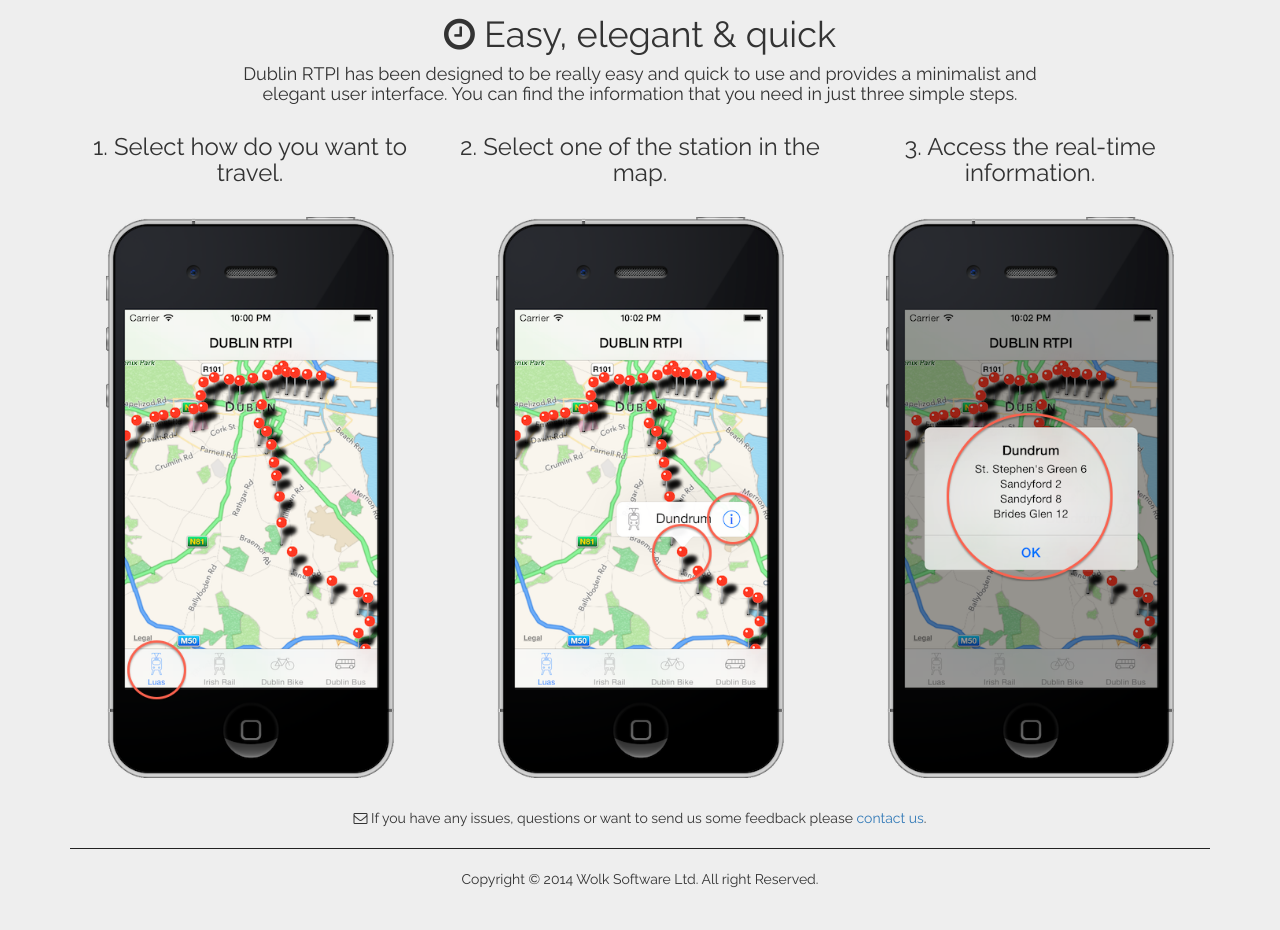
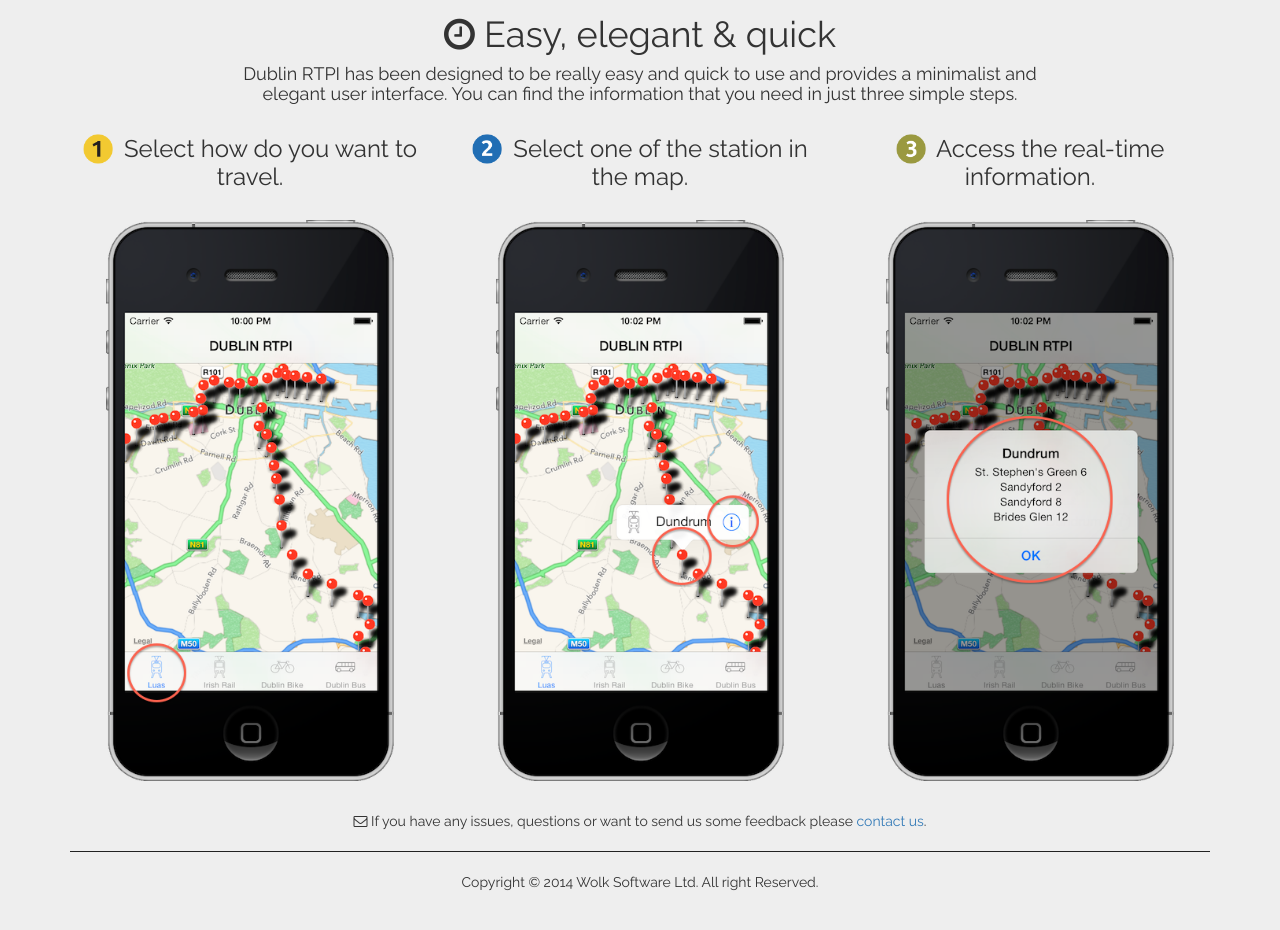
Before and after one commit to luiseduardohdbackup/DublinRTPI, a plain HTML site: page index.html in a window 1280 px wide. Shown: the part 1280-2210 px from the top of the page. Drawn offline with nearby package versions, Linux system fonts and the light colour scheme; a small style sheet from the web is missing.

Commit message:
added count icons

```diff
--- a/index.html
+++ b/index.html
@@ -115,20 +115,32 @@
                 </div>
 
                 <div class="col-lg-4">
-                    <h3>1. Select how do you want to travel.</h3><br/>
+                    <h3>
+                        <img src="./media/1.png" class="count"/>
+                        Select how do you want to travel.
+                    </h3>
+                    <br/>
                     <div class="imgWrap">
                         <img class="animatedElement fadeIn iOS" src="./media/ios/2_2.png"
                             data-android="./media/android/2_3.png" data-ios="./media/ios/2_2.png"/>
                     </div>
                 </div>
                 <div class="col-lg-4">
-                    <h3>2. Select one of the station in the map.</h3><br/>
+                    <h3>
+                        <img src="./media/2.png" class="count"/>
+                        Select one of the station in the map.
+                    </h3>
+                    <br/>
                     <div class="imgWrap">
                         <img class="animatedElement fadeIn iOS" src="./media/ios/2_3.png" data-android="./media/android/2_3.png" data-ios="./media/ios/2_3.png"/>
                     </div>
                 </div>
                 <div class="col-lg-4">
-                    <h3>3. Access the real-time information.</h3><br/>
+                    <h3>
+                        <img src="./media/3.png" class="count"/>
+                        Access the real-time information.
+                    </h3>
+                    <br/>
                     <div class="imgWrap">
                         <img class="animatedElement fadeIn iOS" src="./media/ios/2_4.png" data-android="./media/android/2_4.png" data-ios="./media/ios/2_4.png"/>
                     </div>
--- a/site.css
+++ b/site.css
@@ -2,6 +2,12 @@
     background-color: #eee;
     color: #333;
     font-family: 'Raleway', sans-serif;
+}
+
+.count{
+    width: 30px;
+    margin-right: 5px;
+    vertical-align: text-top;
 }
 
 .jumbotron, .well {
```
Also changed, not shown: media/1.png (added), media/2.png (added), media/3.png (added).
